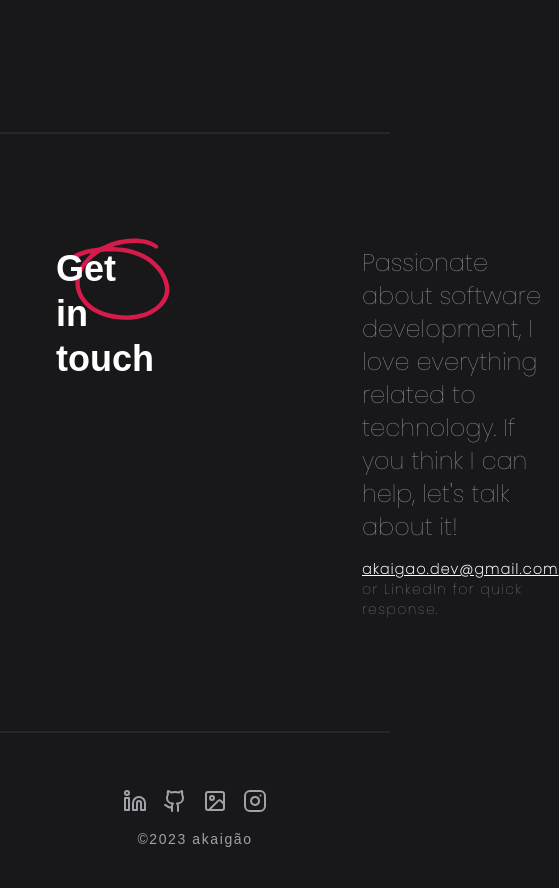
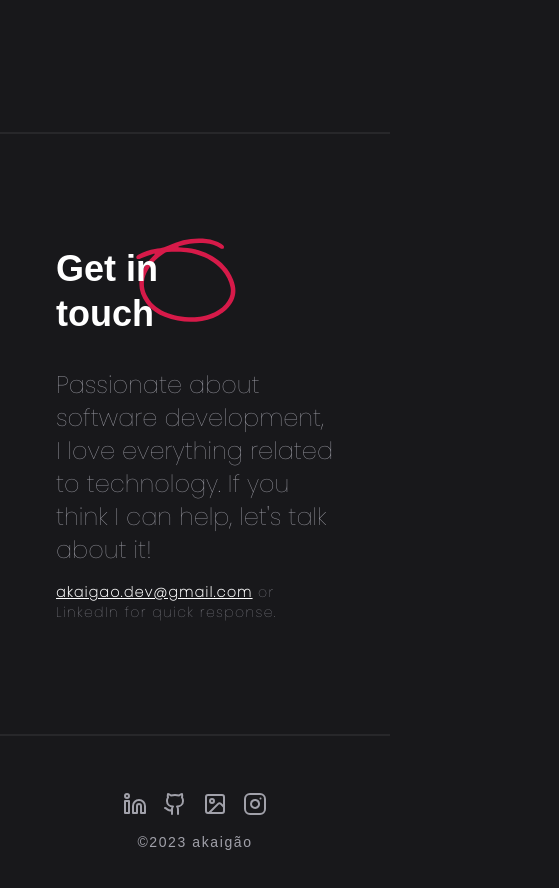
Before and after one commit to akaigao/akaigao-dev, a Next.js app: page / in a window 390 px wide. Shown: the part 1720-2608 px from the top of the page, 559 px wide, since content can reach past the window. Built offline with nearby package versions, Linux system fonts and the light colour scheme; a web font is replaced by a local one.

Commit message:
fix: resposive contact component

```diff
--- a/src/components/Contact/index.tsx
+++ b/src/components/Contact/index.tsx
@@ -4,15 +4,15 @@ import circle from "../../../public/assets/svg/circle.svg";
 
 export function Contact() {
   return (
-    <section className="flex justify-between gap-52 w-auto h-auto py-28 p-14 text-zinc-400 border-t-2 border-b-2 border-zinc-800">
+    <section className="flex sm:flex-row flex-col justify-between sm:gap-52 gap-8 w-auto h-auto py-28 p-14 text-zinc-400 border-t-2 border-b-2 border-zinc-800">
       <div className="relative">
         <h2
           className={`md:text-5xl md:leading-snug text-4xl text-white leading-tight font-black relative z-50 ${unbounded.className}`}
         >
-          Get in touch
+          Get in <br /> touch
         </h2>
         <Image
-          className="absolute -right-4 -top-2 z-0"
+          className="absolute sm:-right-4 left-20 -top-2 z-0"
           src={circle}
           alt="circle"
           width={100}
```
